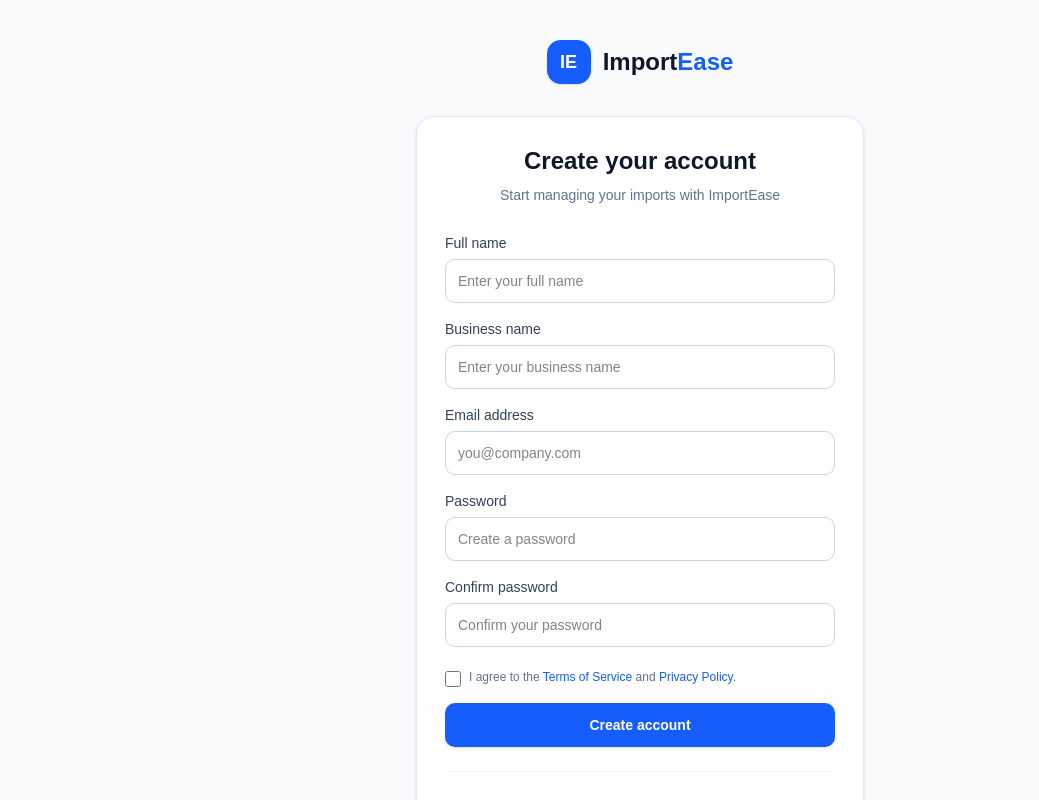
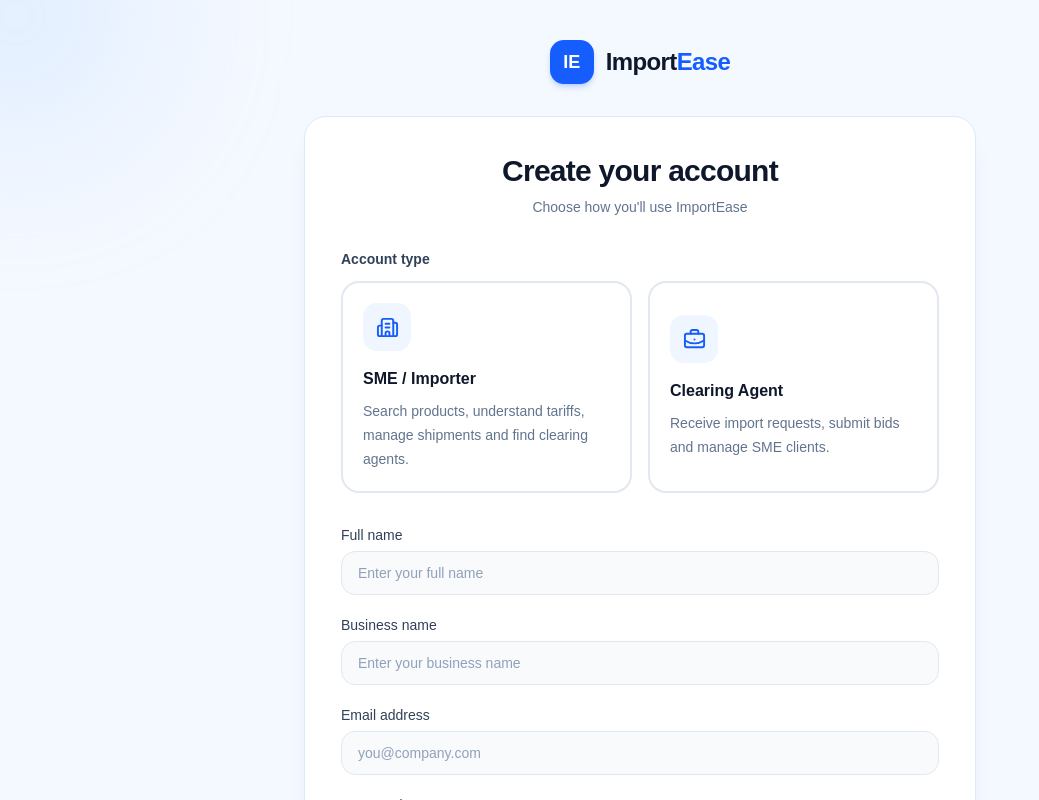
Before and after one commit to RamiruLaknila/project-front-end, a React (Vite) app: page /signup in a window 1280 px wide. Shown: the top 800 px of the page, without its empty margins (0-1039 px from the left). Built offline with nearby package versions, Linux system fonts and the light colour scheme.

Commit message:
Chnge the Login Page color

```diff
--- a/src/pages/SignUp.jsx
+++ b/src/pages/SignUp.jsx
@@ -1,130 +1,344 @@
+import { useState } from "react";
 import { Link } from "react-router-dom";
+import {
+  Building2,
+  BriefcaseBusiness,
+  Check,
+  ArrowLeft,
+} from "lucide-react";
 
-export default function SignUp() {
+function SignUp() {
+  const [userType, setUserType] = useState("");
+
+  const [formData, setFormData] = useState({
+    fullName: "",
+    businessName: "",
+    email: "",
+    password: "",
+    confirmPassword: "",
+    terms: false,
+  });
+
+  const [error, setError] = useState("");
+
+  const handleChange = (e) => {
+    const { name, value, type, checked } = e.target;
+
+    setFormData({
+      ...formData,
+      [name]: type === "checkbox" ? checked : value,
+    });
+  };
+
+  const handleSubmit = (e) => {
+    e.preventDefault();
+    setError("");
+
+    if (!userType) {
+      setError("Please choose your account type.");
+      return;
+    }
+
+    if (
+      !formData.fullName ||
+      !formData.businessName ||
+      !formData.email ||
+      !formData.password ||
+      !formData.confirmPassword
+    ) {
+      setError("Please fill in all required fields.");
+      return;
+    }
+
+    if (formData.password !== formData.confirmPassword) {
+      setError("Passwords do not match.");
+      return;
+    }
+
+    if (!formData.terms) {
+      setError("Please agree to the Terms of Service and Privacy Policy.");
+      return;
+    }
+
+    console.log("Registration data:", {
+      ...formData,
+      userType,
+    });
+
+    alert(
+      `Account ready to be created as ${
+        userType === "sme" ? "SME / Importer" : "Clearing Agent"
+      }`
+    );
+  };
+
   return (
-    <div className="min-h-screen bg-slate-50 flex items-center justify-center px-4 py-10">
-      <div className="w-full max-w-md">
+    <div className="relative min-h-screen overflow-hidden bg-[#F4F8FF] px-4 py-10">
 
-        {/* Logo */}
-        <div className="flex justify-center mb-8">
+      {/* BACKGROUND DECORATION */}
+      <div className="pointer-events-none absolute -left-32 -top-32 h-72 w-72 rounded-full bg-blue-200/30 blur-3xl" />
+
+      <div className="pointer-events-none absolute -bottom-32 -right-32 h-80 w-80 rounded-full bg-sky-200/30 blur-3xl" />
+
+      <div className="relative mx-auto w-full max-w-2xl">
+
+        {/* LOGO */}
+        <div className="mb-8 flex justify-center">
+
           <Link to="/" className="flex items-center gap-3">
-            <div className="w-11 h-11 rounded-xl bg-blue-600 text-white flex items-center justify-center font-bold text-lg shadow-sm">
+
+            <div className="flex h-11 w-11 items-center justify-center rounded-xl bg-blue-600 text-lg font-bold text-white shadow-md shadow-blue-600/20">
               IE
             </div>
 
-            <span className="text-2xl font-bold text-slate-900">
+            <span className="text-2xl font-bold tracking-tight text-slate-900">
               Import<span className="text-blue-600">Ease</span>
             </span>
+
           </Link>
+
         </div>
 
-        {/* Card */}
-        <div className="bg-white border border-slate-200 rounded-2xl shadow-sm p-7">
 
-          {/* Heading */}
-          <div className="text-center mb-7">
-            <h1 className="text-2xl font-bold text-slate-900">
+        {/* MAIN CARD */}
+        <div className="rounded-3xl border border-blue-100 bg-white p-6 shadow-xl shadow-blue-900/5 sm:p-9">
+
+          {/* HEADING */}
+          <div className="mb-8 text-center">
+
+            <h1 className="text-2xl font-bold tracking-tight text-slate-900 sm:text-3xl">
               Create your account
             </h1>
 
-            <p className="text-sm text-slate-500 mt-2">
-              Start managing your imports with ImportEase
+            <p className="mt-2 text-sm text-slate-500">
+              Choose how you'll use ImportEase
             </p>
+
           </div>
 
-          {/* Form */}
-          <form className="space-y-4">
 
-            {/* Full Name */}
+          {/* ACCOUNT TYPE */}
+          <div className="mb-8">
+
+            <p className="mb-3 text-sm font-semibold text-slate-700">
+              Account type
+            </p>
+
+            <div className="grid gap-4 sm:grid-cols-2">
+
+              {/* SME */}
+              <button
+                type="button"
+                onClick={() => {
+                  setUserType("sme");
+                  setError("");
+                }}
+                className={`relative rounded-2xl border-2 p-5 text-left transition-all duration-200 ${
+                  userType === "sme"
+                    ? "border-blue-600 bg-blue-50 shadow-sm shadow-blue-600/10"
+                    : "border-slate-200 bg-white hover:border-blue-300 hover:bg-blue-50/40"
+                }`}
+              >
+
+                {userType === "sme" && (
+                  <div className="absolute right-4 top-4 flex h-6 w-6 items-center justify-center rounded-full bg-blue-600 text-white">
+                    <Check size={14} strokeWidth={3} />
+                  </div>
+                )}
+
+                <div
+                  className={`flex h-12 w-12 items-center justify-center rounded-xl transition ${
+                    userType === "sme"
+                      ? "bg-blue-600 text-white"
+                      : "bg-blue-50 text-blue-600"
+                  }`}
+                >
+                  <Building2 size={23} />
+                </div>
+
+                <h3 className="mt-4 font-semibold text-slate-900">
+                  SME / Importer
+                </h3>
+
+                <p className="mt-2 text-sm leading-6 text-slate-500">
+                  Search products, understand tariffs, manage shipments and
+                  find clearing agents.
+                </p>
+
+              </button>
+
+
+              {/* CLEARING AGENT */}
+              <button
+                type="button"
+                onClick={() => {
+                  setUserType("agent");
+                  setError("");
+                }}
+                className={`relative rounded-2xl border-2 p-5 text-left transition-all duration-200 ${
+                  userType === "agent"
+                    ? "border-blue-600 bg-blue-50 shadow-sm shadow-blue-600/10"
+                    : "border-slate-200 bg-white hover:border-blue-300 hover:bg-blue-50/40"
+                }`}
+              >
+
+                {userType === "agent" && (
+                  <div className="absolute right-4 top-4 flex h-6 w-6 items-center justify-center rounded-full bg-blue-600 text-white">
+                    <Check size={14} strokeWidth={3} />
+                  </div>
+                )}
+
+                <div
+                  className={`flex h-12 w-12 items-center justify-center rounded-xl transition ${
+                    userType === "agent"
+                      ? "bg-blue-600 text-white"
+                      : "bg-blue-50 text-blue-600"
+                  }`}
+                >
+                  <BriefcaseBusiness size={23} />
+                </div>
+
+                <h3 className="mt-4 font-semibold text-slate-900">
+                  Clearing Agent
+                </h3>
+
+                <p className="mt-2 text-sm leading-6 text-slate-500">
+                  Receive import requests, submit bids and manage SME
+                  clients.
+                </p>
+
+              </button>
+
+            </div>
+
+          </div>
+
+
+          {/* ERROR */}
+          {error && (
+            <div className="mb-5 rounded-xl border border-red-200 bg-red-50 px-4 py-3 text-sm text-red-600">
+              {error}
+            </div>
+          )}
+
+
+          {/* FORM */}
+          <form onSubmit={handleSubmit} className="space-y-5">
+
+            {/* FULL NAME */}
             <div>
               <label
-                htmlFor="name"
-                className="block text-sm font-medium text-slate-700 mb-1.5"
+                htmlFor="fullName"
+                className="mb-1.5 block text-sm font-medium text-slate-700"
               >
                 Full name
               </label>
 
               <input
-                id="name"
+                id="fullName"
+                name="fullName"
                 type="text"
+                value={formData.fullName}
+                onChange={handleChange}
                 placeholder="Enter your full name"
-                className="w-full h-11 px-3 rounded-lg border border-slate-300 bg-white text-sm outline-none transition focus:border-blue-500 focus:ring-2 focus:ring-blue-100"
+                className="h-11 w-full rounded-xl border border-slate-200 bg-slate-50 px-4 text-sm text-slate-900 outline-none transition placeholder:text-slate-400 focus:border-blue-500 focus:bg-white focus:ring-4 focus:ring-blue-500/10"
               />
             </div>
 
-            {/* Business Name */}
+
+            {/* BUSINESS NAME */}
             <div>
               <label
-                htmlFor="business"
-                className="block text-sm font-medium text-slate-700 mb-1.5"
+                htmlFor="businessName"
+                className="mb-1.5 block text-sm font-medium text-slate-700"
               >
                 Business name
               </label>
 
               <input
-                id="business"
+                id="businessName"
+                name="businessName"
                 type="text"
+                value={formData.businessName}
+                onChange={handleChange}
                 placeholder="Enter your business name"
-                className="w-full h-11 px-3 rounded-lg border border-slate-300 bg-white text-sm outline-none transition focus:border-blue-500 focus:ring-2 focus:ring-blue-100"
+                className="h-11 w-full rounded-xl border border-slate-200 bg-slate-50 px-4 text-sm text-slate-900 outline-none transition placeholder:text-slate-400 focus:border-blue-500 focus:bg-white focus:ring-4 focus:ring-blue-500/10"
               />
             </div>
 
-            {/* Email */}
+
+            {/* EMAIL */}
             <div>
               <label
                 htmlFor="email"
-                className="block text-sm font-medium text-slate-700 mb-1.5"
+                className="mb-1.5 block text-sm font-medium text-slate-700"
               >
                 Email address
               </label>
 
               <input
                 id="email"
+                name="email"
                 type="email"
+                value={formData.email}
+                onChange={handleChange}
                 placeholder="you@company.com"
-                className="w-full h-11 px-3 rounded-lg border border-slate-300 bg-white text-sm outline-none transition focus:border-blue-500 focus:ring-2 focus:ring-blue-100"
+                className="h-11 w-full rounded-xl border border-slate-200 bg-slate-50 px-4 text-sm text-slate-900 outline-none transition placeholder:text-slate-400 focus:border-blue-500 focus:bg-white focus:ring-4 focus:ring-blue-500/10"
               />
             </div>
 
-            {/* Password */}
+
+            {/* PASSWORD */}
             <div>
               <label
                 htmlFor="password"
-                className="block text-sm font-medium text-slate-700 mb-1.5"
+                className="mb-1.5 block text-sm font-medium text-slate-700"
               >
                 Password
               </label>
 
               <input
                 id="password"
+                name="password"
                 type="password"
+                value={formData.password}
+                onChange={handleChange}
                 placeholder="Create a password"
-                className="w-full h-11 px-3 rounded-lg border border-slate-300 bg-white text-sm outline-none transition focus:border-blue-500 focus:ring-2 focus:ring-blue-100"
+                className="h-11 w-full rounded-xl border border-slate-200 bg-slate-50 px-4 text-sm text-slate-900 outline-none transition placeholder:text-slate-400 focus:border-blue-500 focus:bg-white focus:ring-4 focus:ring-blue-500/10"
               />
             </div>
 
-            {/* Confirm Password */}
+
+            {/* CONFIRM PASSWORD */}
             <div>
               <label
                 htmlFor="confirmPassword"
-                className="block text-sm font-medium text-slate-700 mb-1.5"
+                className="mb-1.5 block text-sm font-medium text-slate-700"
               >
                 Confirm password
               </label>
 
               <input
                 id="confirmPassword"
+                name="confirmPassword"
                 type="password"
+                value={formData.confirmPassword}
+                onChange={handleChange}
                 placeholder="Confirm your password"
-                className="w-full h-11 px-3 rounded-lg border border-slate-300 bg-white text-sm outline-none transition focus:border-blue-500 focus:ring-2 focus:ring-blue-100"
+                className="h-11 w-full rounded-xl border border-slate-200 bg-slate-50 px-4 text-sm text-slate-900 outline-none transition placeholder:text-slate-400 focus:border-blue-500 focus:bg-white focus:ring-4 focus:ring-blue-500/10"
               />
             </div>
 
-            {/* Terms */}
-            <div className="flex items-start gap-2 pt-1">
+
+            {/* TERMS */}
+            <div className="flex items-start gap-3 pt-1">
+
               <input
                 id="terms"
+                name="terms"
                 type="checkbox"
+                checked={formData.terms}
+                onChange={handleChange}
                 className="mt-1 h-4 w-4 rounded border-slate-300 text-blue-600 focus:ring-blue-500"
               />
 
@@ -133,51 +347,72 @@ export default function SignUp() {
                 className="text-xs leading-5 text-slate-500"
               >
                 I agree to the{" "}
-                <a href="#" className="text-blue-600 hover:underline">
+                <a
+                  href="#"
+                  className="font-medium text-blue-600 hover:underline"
+                >
                   Terms of Service
                 </a>{" "}
                 and{" "}
-                <a href="#" className="text-blue-600 hover:underline">
+                <a
+                  href="#"
+                  className="font-medium text-blue-600 hover:underline"
+                >
                   Privacy Policy
                 </a>
                 .
               </label>
+
             </div>
 
-            {/* Button */}
+
+            {/* CREATE ACCOUNT */}
             <button
               type="submit"
-              className="w-full h-11 rounded-lg bg-blue-600 text-white text-sm font-semibold hover:bg-blue-700 transition shadow-sm"
+              className="h-12 w-full rounded-xl bg-blue-600 text-sm font-semibold text-white shadow-lg shadow-blue-600/20 transition hover:bg-blue-700 active:scale-[0.99]"
             >
-              Create account
+              Create Account
             </button>
+
           </form>
 
-          {/* Sign In */}
-          <div className="text-center mt-6 pt-6 border-t border-slate-100">
+
+          {/* SIGN IN */}
+          <div className="mt-7 border-t border-slate-100 pt-6 text-center">
+
             <p className="text-sm text-slate-500">
               Already have an account?{" "}
+
               <Link
                 to="/signin"
-                className="font-semibold text-blue-600 hover:text-blue-700"
+                className="font-semibold text-blue-600 transition hover:text-blue-700"
               >
                 Sign in
               </Link>
             </p>
+
           </div>
+
         </div>
 
-        {/* Back */}
-        <div className="text-center mt-5">
+
+        {/* BACK HOME */}
+        <div className="mt-6 flex justify-center">
+
           <Link
             to="/"
-            className="text-sm text-slate-500 hover:text-slate-700"
+            className="flex items-center gap-2 text-sm text-slate-500 transition hover:text-slate-800"
           >
-            ← Back to ImportEase
+            <ArrowLeft size={16} />
+            Back to ImportEase
           </Link>
+
         </div>
 
       </div>
+
     </div>
   );
 }
+
+export default SignUp;
```
